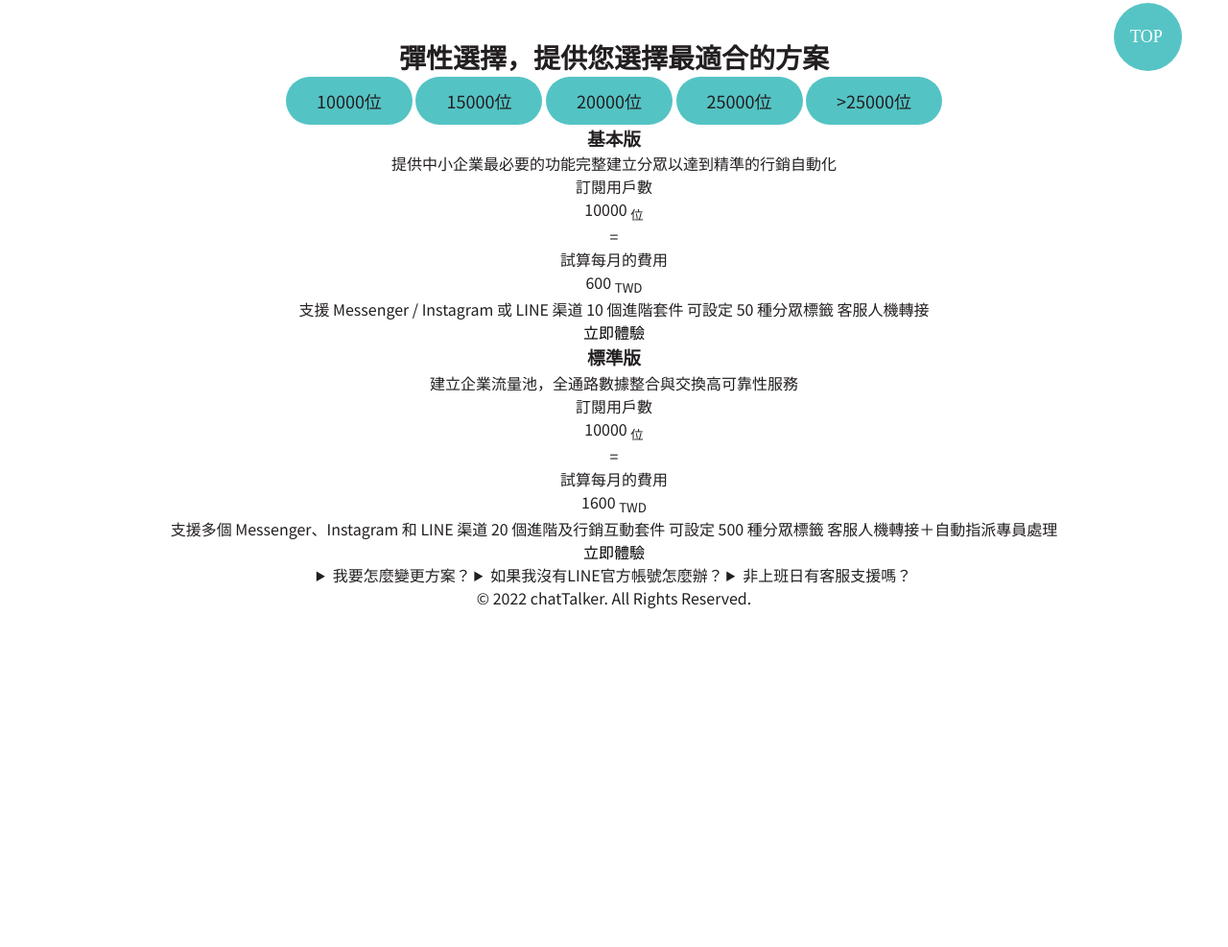
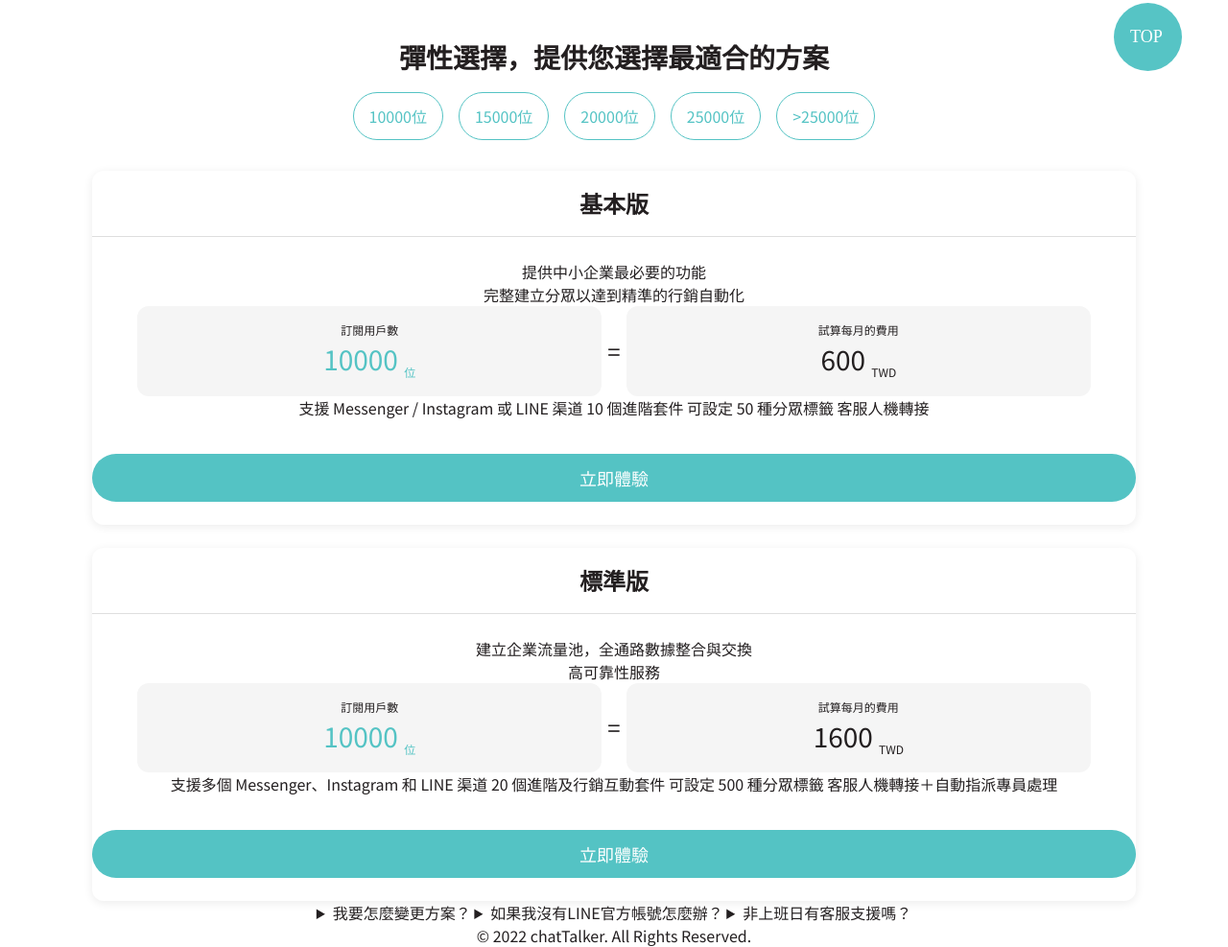
Before and after one commit to Beginneraboutlife116/Layout-mission-two-chatTalker, a plain HTML site: page plan.html in a window 1280 px wide. Shown: the part 630-1617 px from the top of the page at 96% size. Before the commit the page ends 1265 px from the top, so only its background shows below. Drawn offline with Linux system fonts and the light colour scheme.

Commit message:
increase style in plan to spreadsheet

```diff
--- a/plan.html
+++ b/plan.html
@@ -12,7 +12,6 @@
       rel="stylesheet"
     />
     <title>plan project - chatTalker</title>
-    <script src="main.js" defer></script>
   </head>
   <body>
     <button class="btn btn_back-top" data-back-to-top aria-label="Back to top">
@@ -60,48 +59,49 @@
       </div>
     </header>
     <main class="pt_60to100 container">
-      <h2 class="text_7">彈性選擇，提供您選擇最適合的方案</h2>
+      <h2 class="text_7 mb_4">彈性選擇，提供您選擇最適合的方案</h2>
       <form>
-        <ul>
-          <li class="btn btn_primary">
-            <input type="radio" id="10000" name="amount" /><label for="10000"
+        <ul class="list plan__list mb_8">
+          <li>
+            <input type="radio" id="10000" name="amount" /><label class="btn btn_plan" for="10000"
               >10000位</label
             >
           </li>
-          <li class="btn btn_primary">
-            <input type="radio" id="15000" name="amount" /><label for="15000"
+          <li>
+            <input type="radio" id="15000" name="amount" /><label class="btn btn_plan" for="15000"
               >15000位</label
             >
           </li>
-          <li class="btn btn_primary">
-            <input type="radio" id="20000" name="amount" /><label for="20000"
+          <li>
+            <input type="radio" id="20000" name="amount" /><label class="btn btn_plan" for="20000"
               >20000位</label
             >
           </li>
-          <li class="btn btn_primary">
-            <input type="radio" id="25000" name="amount" /><label for="25000"
+          <li>
+            <input type="radio" id="25000" name="amount" /><label class="btn btn_plan" for="25000"
               >25000位</label
             >
           </li>
-          <li class="btn btn_primary">
-            <input type="radio" id=">25000" name="amount" /><label for=">25000"
+          <li>
+            <input type="radio" id=">25000" name="amount" /><label class="btn btn_plan" for=">25000"
               >>25000位</label
             >
           </li>
         </ul>
-        <ul>
-          <li>
-            <h3>基本版</h3>
-            <p>提供中小企業最必要的功能完整建立分眾以達到精準的行銷自動化</p>
-            <div>
-              <div>
-                <p>訂閱用戶數</p>
-                <p>10000 <sub>位</sub></p>
+        <ul class="plan__card-list">
+          <li class="card plan__card">
+            <h3 class="text_6 mb_4">基本版</h3>
+            <div class="plan__description">
+              <p>提供中小企業最必要的功能<br>完整建立分眾以達到精準的行銷自動化</p>
+              <div class="spreadsheet">
+                <div class="spreadsheet__panel">
+                  <p class="text_3">訂閱用戶數</p>
+                  <p class="text_7 text_clr_primary">10000 <sub class="text_3">位</sub></p>
                 </div>
-              <div>=</div>
-              <div>
-                <p>試算每月的費用</p>
-                <p>600 <sub>TWD</sub></p>
+                <p class="text_6">=</p>
+                <div class="spreadsheet__panel">
+                  <p class="text_3">試算每月的費用</p>
+                  <p class="text_7">600 <sub class="text_3">TWD</sub></p>
                 </div>
               </div>
               <ul>
@@ -122,20 +122,22 @@
                   <p>客服人機轉接</p>
                 </li>
               </ul>
-            <button type="submit">立即體驗</button>
+            </div>
+            <button class="btn btn_primary text_clr_white" type="submit">立即體驗</button>
           </li>
-          <li>
-            <h3>標準版</h3>
-            <p>建立企業流量池，全通路數據整合與交換高可靠性服務</p>
-            <div>
-              <div>
-                <p>訂閱用戶數</p>
-                <p>10000 <sub>位</sub></p>
+          <li class="card plan__card">
+            <h3 class="text_6 mb_4">標準版</h3>
+            <div class="plan__description">
+              <p>建立企業流量池，全通路數據整合與交換<br>高可靠性服務</p>
+              <div class="spreadsheet">
+                <div class="spreadsheet__panel">
+                  <p class="text_3">訂閱用戶數</p>
+                  <p class="text_7 text_clr_primary">10000 <sub class="text_3">位</sub></p>
                 </div>
-              <div>=</div>
-              <div>
-                <p>試算每月的費用</p>
-                <p>1600 <sub>TWD</sub></p>
+                <p class="text_6">=</p>
+                <div class="spreadsheet__panel">
+                  <p class="text_3">試算每月的費用</p>
+                  <p class="text_7">1600 <sub class="text_3">TWD</sub></p>
                 </div>
               </div>
               <ul>
@@ -156,7 +158,8 @@
                   <p>客服人機轉接＋自動指派專員處理</p>
                 </li>
               </ul>
-            <button type="submit">立即體驗</button>
+            </div>
+            <button class="btn btn_primary text_clr_white" type="submit">立即體驗</button>
           </li>
         </ul>
       </form>
--- a/src/sass/components/_btn.scss
+++ b/src/sass/components/_btn.scss
@@ -2,6 +2,7 @@
   border-radius: 99em;
   display: inline-block;
   line-height: 1;
+  cursor: pointer;
 
   &:hover {
     opacity: 0.75;
@@ -21,4 +22,16 @@
     font-size: 1.125rem;
     padding: var(--space-4) var(--space-8);
   }
+
+  &_plan {
+    border: 1px solid var(--clr-primary);
+    font-size: var(--fz-4);
+    padding: var(--space-4);
+    color: var(--clr-primary);
+
+    &:hover {
+      background-color: var(--clr-primary);
+      color: white;
+    }
+  }
 }
--- a/src/sass/layout/_info.scss
+++ b/src/sass/layout/_info.scss
@@ -2,6 +2,7 @@
 
 .info {
   &__list {
+    gap: var(--space-6);
     @include above-1104px {
       gap: var(--space-4);
     }
--- a/src/sass/layout/_list.scss
+++ b/src/sass/layout/_list.scss
@@ -5,5 +5,4 @@
   flex-wrap: wrap;
   justify-content: center;
   align-items: stretch;
-  gap: var(--space-6);
 }
--- a/src/sass/pages/_plan.scss
+++ b/src/sass/pages/_plan.scss
@@ -19,4 +19,38 @@
       border-radius: 0 0 0 9.375rem;
     }
   }
+
+  &__list {
+    gap: clamp(0.375rem, 1.5vw, var(--space-4));
+  }
+
+  &__card {
+    padding-block: var(--space-4) var(--space-6);
+
+    &-list {
+      display: flex;
+      flex-direction: column;
+      gap: var(--space-6);
+    }
+  }
+
+  &__description {
+    padding-block: var(--space-6) var(--space-9);
+    padding-inline: var(--space-4);
+    border-top: 1px solid var(--clr-others);
+  }
 }
+
+.spreadsheet {
+  display: flex;
+  justify-content: center;
+  align-items: center;
+  gap: 0.375rem;
+
+  &__panel {
+    width: 45.87%;
+    padding-block: var(--space-4);
+    border-radius: 12px;
+    background-color: var(--clr-footer);
+  }
+}
```
Also changed, not shown: style.css, 1 other file. Lines whose indentation alone changed are shown as unchanged.
